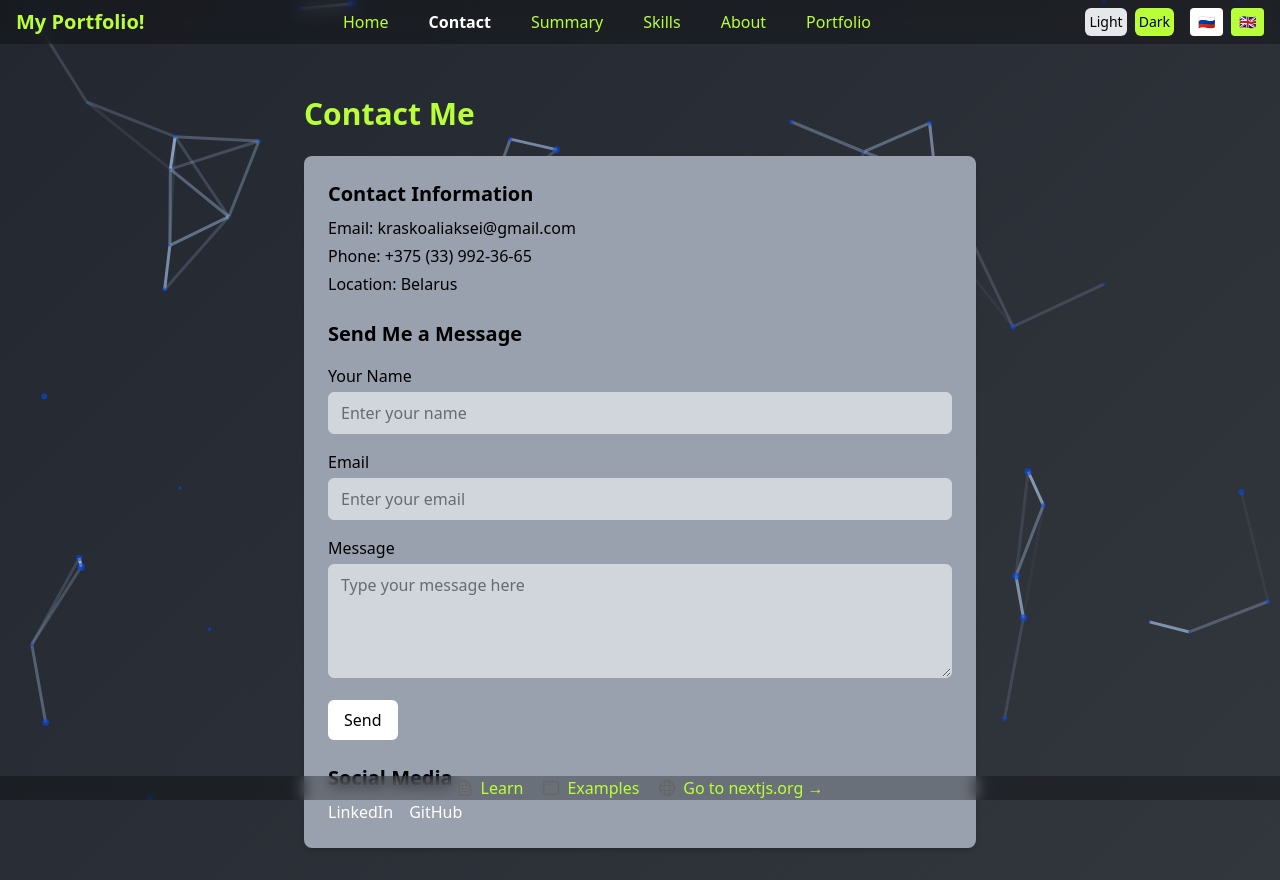
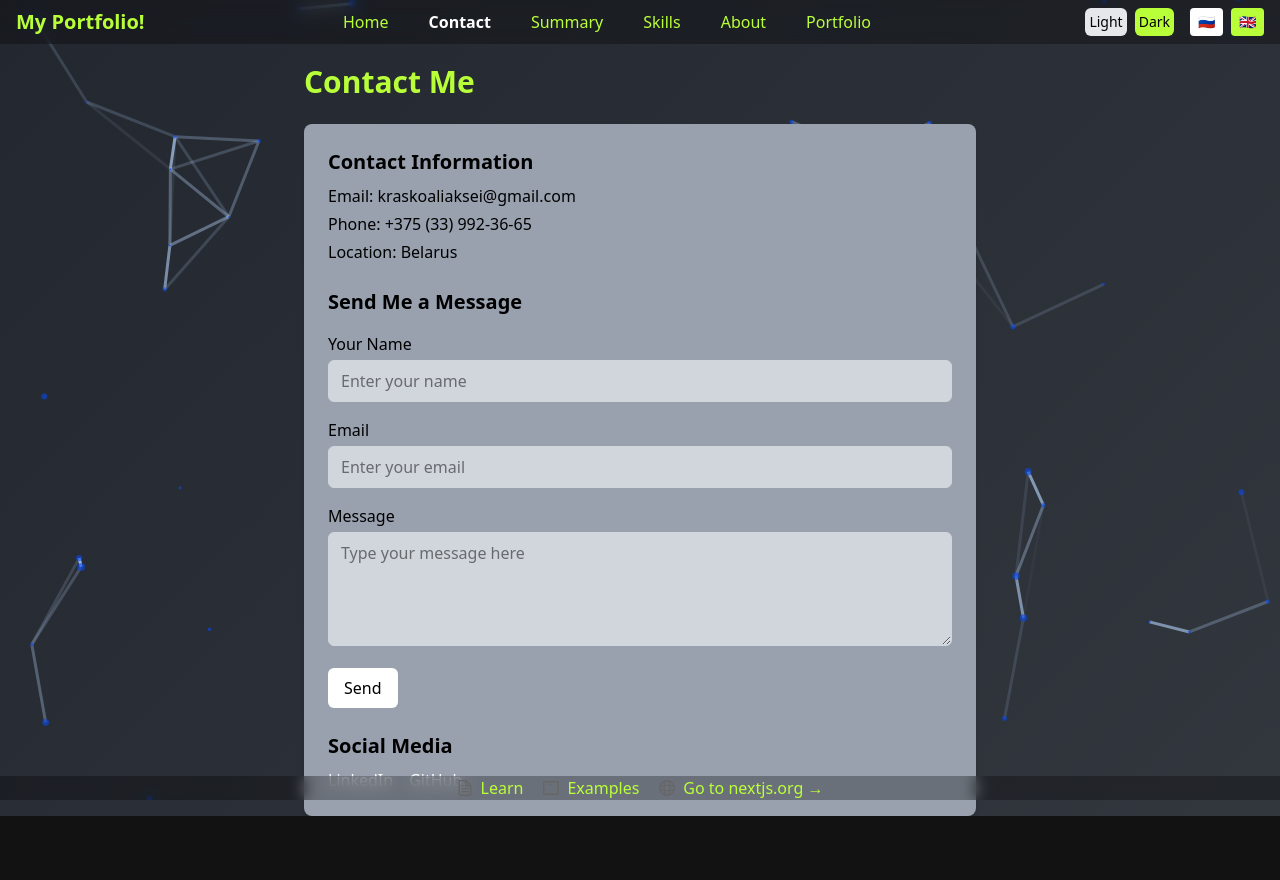
Before and after one commit to AliakseiKrasko/NextJS_MyPortfolio, a Next.js app: page /en/contact in a window 1280 px wide. After the commit the page ends 816 px from the top, so only its background shows below. Built offline with nearby package versions, Linux system fonts and the light colour scheme.

Commit message:
remove padding top contact page

```diff
--- a/src/app/globals.css
+++ b/src/app/globals.css
@@ -16,15 +16,10 @@ body {
     flex-direction: column;
     color: var(--text);
     min-height: 100vh;
-    background:
-            linear-gradient(0deg, rgba(255,255,255,0.65), rgba(255,255,255,0.65)),
-            url("/pexels.jpg") center center / cover no-repeat;
-    /*background: linear-gradient(135deg, #dbaaf3 0%, rgba(246,246,251,0.66) 50%, #76c5b1 100%);*/
-    /*background-size: cover;*/
-    /*background-repeat: no-repeat;*/
-    /*background-position: center;*/
+    background: linear-gradient(0deg, rgba(255, 255, 255, 0.65), rgba(255, 255, 255, 0.65)),
+    url("/pexels.jpg") center center / cover no-repeat;
+
 }
-
 
 /* Темная тема */
 html.dark body {
--- a/src/common/components/contact/ContactAnimated.tsx
+++ b/src/common/components/contact/ContactAnimated.tsx
@@ -16,7 +16,7 @@ const ContactAnimated: React.FC<Props> = ({ dict }) => {
     }, []);
 
     return (
-        <div className={`container mx-auto px-4 py-8 transition-all duration-700 ${show ? "opacity-100 translate-y-0" : "opacity-0 translate-y-10"}`}>
+        <div className={`container mx-auto px-4 transition-all duration-700 ${show ? "opacity-100 translate-y-0" : "opacity-0 translate-y-10"}`}>
             <main className="max-w-2xl mx-auto">
                 <h1 className={`text-3xl font-bold mb-6 transition-all duration-700 ${show ? "opacity-100 translate-y-0" : "opacity-0 translate-y-6"}`}>
                     {dict.title}
```
